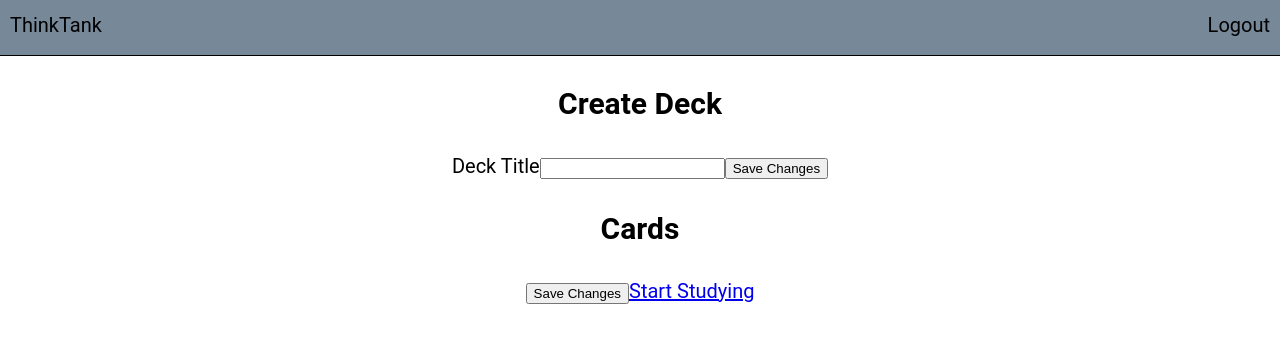
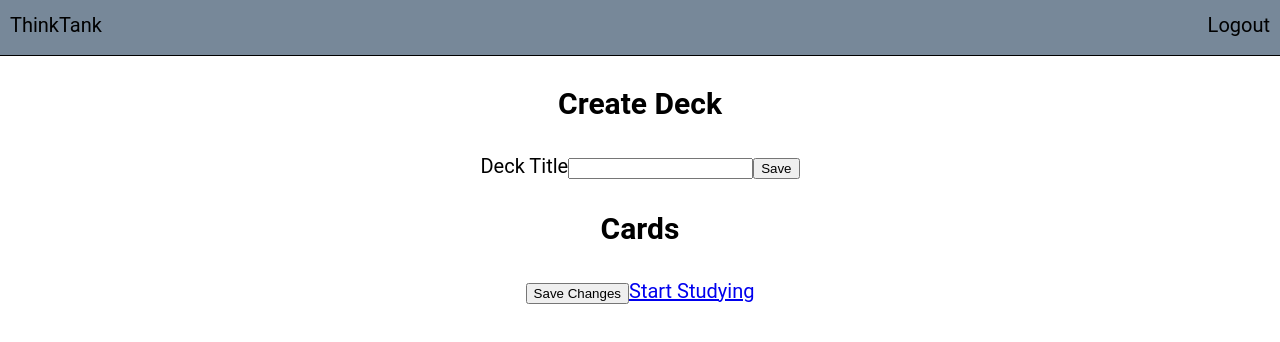
Before and after one commit to challey17/thinktank-client, a React (Create React App) app: page /createdeck in a window 1280 px wide. Shown: the top 342 px of the page. Built offline with nearby package versions, Linux system fonts and the light colour scheme.

Commit message:
minor changes to buttons in deckform

```diff
--- a/src/Card/Card.js
+++ b/src/Card/Card.js
@@ -1,15 +1,13 @@
 import React, { Component } from "react";
 import Context from "../Context";
+
+// weighted random for card rating
+//https://stackoverflow.com/questions/30203362/how-to-generate-a-random-weighted-distribution-of-elements
 
 export default class Card extends Component {
   static contextType = Context;
 
-  state = {
-    // 3 states
-    // notShown, showQuestionMode, showAnswerMode
-    //render jsx for each state
-    //notshown: this.props.card,
-  };
+  state = {};
 
   showCardAnswer = (card) => {
     this.setState({ answer_showing: true });
--- a/src/DeckForm/DeckForm.js
+++ b/src/DeckForm/DeckForm.js
@@ -150,7 +150,7 @@ export default class DeckForm extends React.Component {
           />
           <button type="submit" className="save-deck-info">
             {" "}
-            Save Changes
+            Save
           </button>
           <h2>Cards</h2>
           <ul className="card-inputs">
@@ -185,10 +185,7 @@ export default class DeckForm extends React.Component {
                       }
                     />
                   </p>
-                  <button
-                    onClick={() => this.addCard()}
-                    className="delete-card"
-                  >
+                  <button onClick={() => this.addCard()} className="add-card">
                     {" "}
                     Add
                   </button>
```
